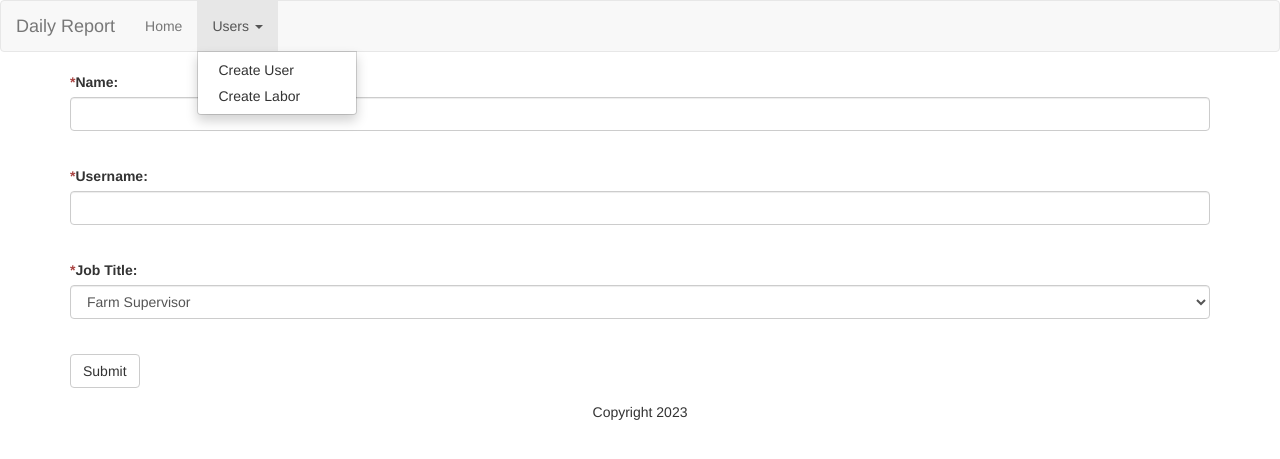
After one commit to suli98suliman998/reporting_systems, a Flask app: page /register_user in a window 1280 px wide, after a click on "Users". The commit adds this page. Shown: the top 459 px of the page. Run offline with Flask 2, Linux system fonts and the light colour scheme; some libraries are stand-ins or nearby versions.

Commit message:
user labor registration done

```diff
--- a/app.py
+++ b/app.py
@@ -1,10 +1,10 @@
-from flask import jsonify, render_template
+from flask import jsonify, render_template, request
 
-from User import UserController
 from Report_Manager.FormModel import get_form_columns_by_form_id
 from Report_Manager.TemplateModel import get_row_titles_by_template_id
-from User.UserController import controller_create_user
-from model import app
+from User import UserModel
+
+from model import app, db, Users, Labor
 
 
 @app.route('/template/<int:template_id>/rows')
@@ -17,6 +17,8 @@ def get_template_rows(template_id):
 @app.route('/form/<int:form_id>')
 def build_form(form_id):
     column_names = get_form_columns_by_form_id(form_id)
+    for i in column_names:
+        print(i)
     row_names = get_row_titles_by_template_id(form_id)
     return render_template('form_builder.html', column_names=column_names, row_names=row_names)
 
@@ -26,9 +28,34 @@ def home():
     return render_template('index.html')
 
 
-@app.route('/register', methods=['GET', 'POST'])
-def view_registration():
-    return controller_create_user()
+@app.route('/register_user', methods=['GET', 'POST'])
+def view_user_registration():
+    if request.method == 'POST':
+        print(111111)
+        name = request.form.get('name')
+        username = request.form.get('username')
+        jobTitle = request.form.get('jobTitle')
+        UserModel.db_create_user(name, username, jobTitle)
+        return "Done"
+    job_titles = ['Farm Supervisor', 'Farm Eng', 'Regional Manager', 'Operation Manager', 'COO', 'CEO',
+                  'Sales Manager']
+    return render_template('register_user.html', job_titles=job_titles)
+
+
+@app.route('/register_labor', methods=['GET', 'POST'])
+def view_labor_registration():
+    print(11)
+    if request.method == 'POST':
+        print("11s")
+        name = request.form.get('name')
+        username = request.form.get('username')
+        farmName = request.form.get("farmName")
+        barnNumber = request.form.get("houseNu")
+        UserModel.db_create_labor(name, username, farmName, barnNumber)
+        return "Done"
+    job_titles = ['Farm Supervisor', 'Farm Eng', 'Regional Manager', 'Operation Manager', 'COO', 'CEO',
+                  'Sales Manager']
+    return render_template('register_labor.html', job_titles=job_titles)
 
 
 if __name__ == '__main__':
--- a/templates/base.html
+++ b/templates/base.html
@@ -24,7 +24,8 @@
               <li class="dropdown">
                 <a href="#" class="dropdown-toggle" data-toggle="dropdown" role="button" aria-haspopup="true" aria-expanded="false">Users <span class="caret"></span></a>
                 <ul class="dropdown-menu">
-                  <li><a href="{{ url_for('view_registration') }}">Create User</a></li>
+                  <li><a href="{{ url_for('view_user_registration') }}">Create User</a></li>
+                  <li><a href="{{ url_for('view_labor_registration') }}">Create Labor</a></li>
                 </ul>
               </li>
             </ul>
--- /dev/null
+++ b/templates/register_user.html
@@ -0,0 +1,25 @@
+{% extends "base.html" %}
+{% block content %}
+<div class="container">
+    <form action="/register_user" method="post">
+        <div class="form-group">
+            <label for="name"><span class="text-danger">*</span>Name:</label>
+            <input type="text" class="form-control" name="name" required><br>
+        </div>
+        <div class="form-group">
+            <label for="username"><span class="text-danger">*</span>Username:</label>
+            <input type="text" class="form-control" name="username" required><br>
+        </div>
+        <div class="form-group">
+            <label for="jobTitle"><span class="text-danger">*</span>Job Title:</label>
+            <select name="jobTitle" class="form-control" required>
+                {% for title in job_titles %}
+                    <option value="{{ title }}">{{ title }}</option>
+                {% endfor %}
+            </select><br>
+        </div>
+        <button type="submit" class="btn btn-default">Submit</button>
+
+    </form>
+</div>
+{% endblock %}
```
Also changed, not shown: User/UserController.py (+3 -5 lines), User/UserModel.py (+17 -0 lines), templates/register.html (deleted, +0 -47 lines), templates/register_labor.html (added, +24 -0 lines), database.db.
